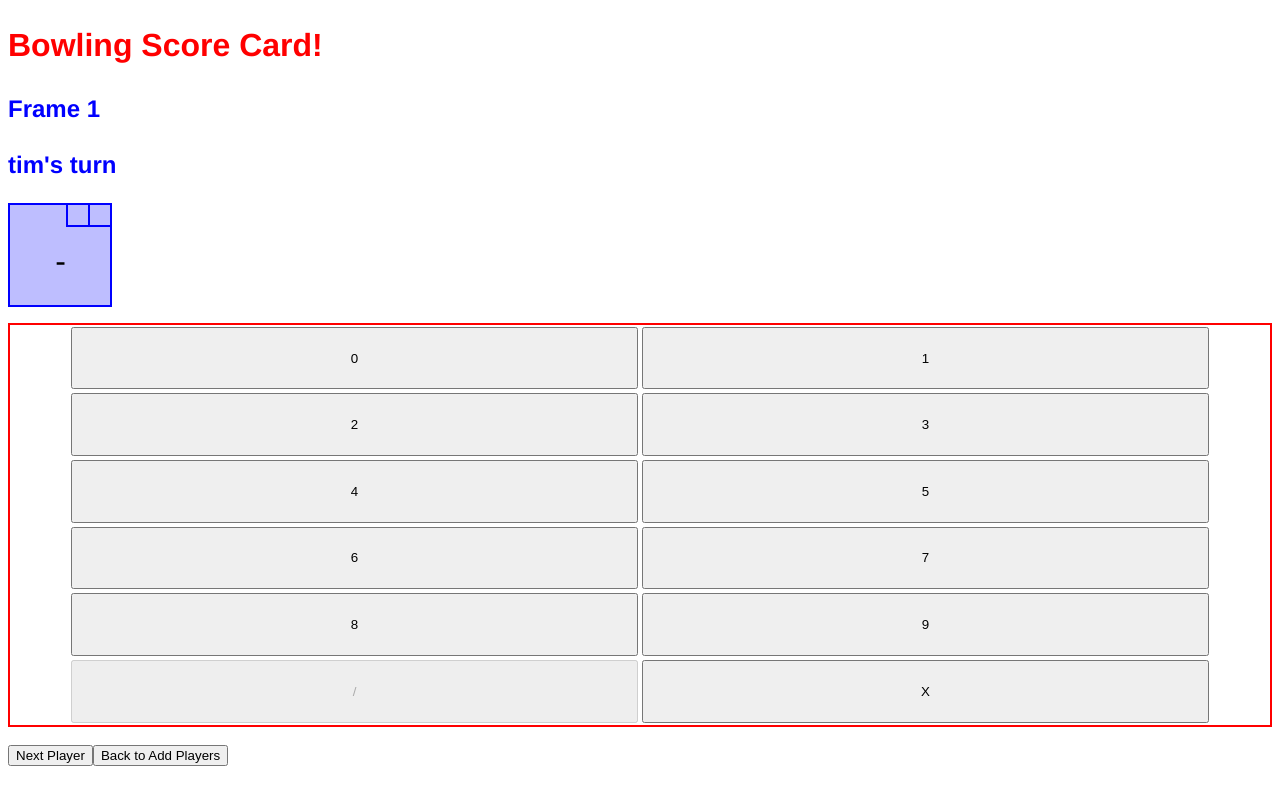
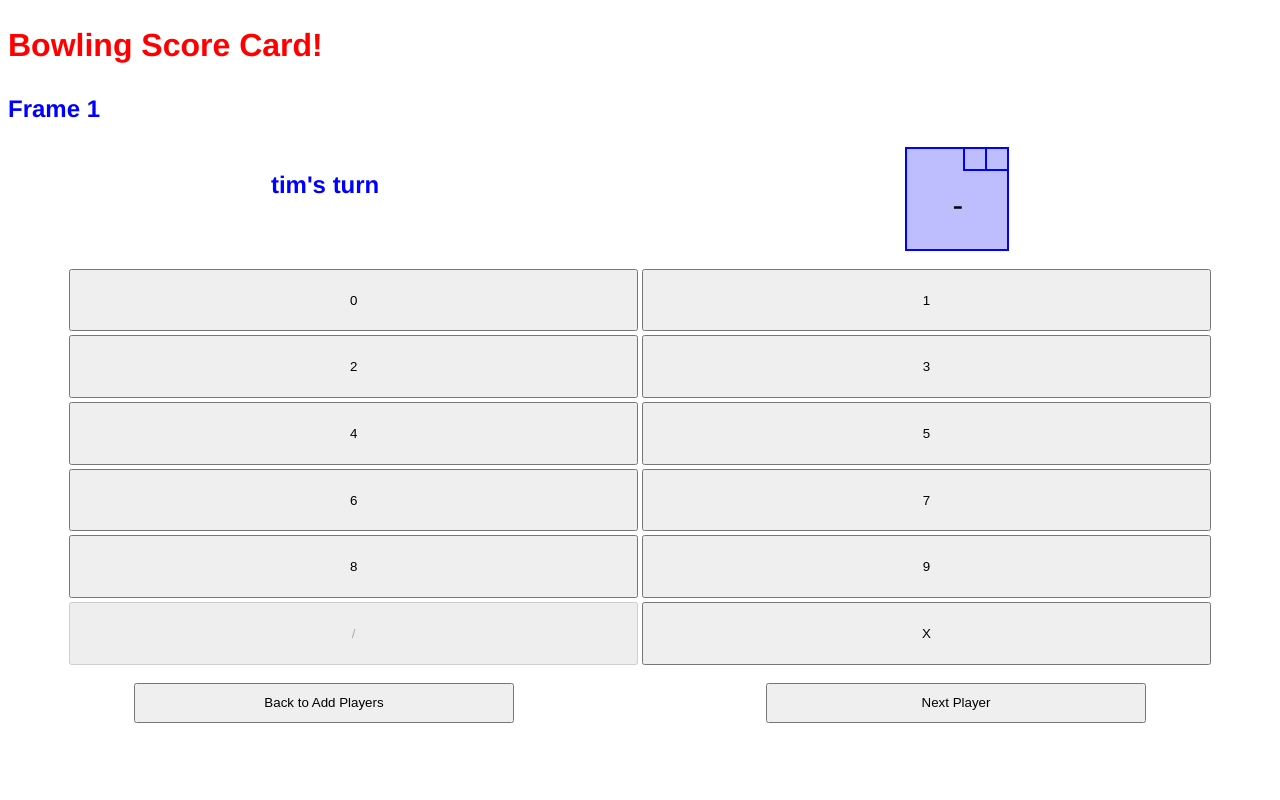
Before and after one commit to t-cbailey/bowling-scorecard, a React (Vite) app: page /play in a window 1280 px wide. Built offline with nearby package versions, Linux system fonts and the light colour scheme.

Commit message:
rough layout of buttons

```diff
--- a/customTypes/customTypes.ts
+++ b/customTypes/customTypes.ts
@@ -37,6 +37,10 @@ export interface CurrentTurnProps {
   players: Player[];
   totalFrameScore: string;
   setTotalFrameScore: Function;
+  disableHSButton: boolean;
+  setDisableHSButton: Function;
+  disableStrikeButton: boolean;
+  setDisableStrikeButton: Function;
 }
 
 export type turnCount = 0 | 1 | 2;
--- a/src/App.scss
+++ b/src/App.scss
@@ -9,3 +9,16 @@ h1 {
     color: $primaryColor;
 }
 h2 {color:$secondaryColor}
+
+#playBottomButtonsContainer{
+    display: flex;
+    flex-direction: row;
+    flex-wrap: nowrap;
+    justify-content: space-around;
+
+}
+
+.playBottomButton{
+    width: 30%;
+    height: 5vh;
+}
--- a/src/Styling/currentTurn.scss
+++ b/src/Styling/currentTurn.scss
@@ -37,10 +37,16 @@ font-size: xx-large;
 
     justify-content: center;
     padding:0px;
-    border:2px red solid
+
 }
 .turnButton{
     width: 45%;
     margin:2px
 
 }
+
+#turnDataContainer {
+    display: flex;
+    flex-direction: row;
+    justify-content: space-around;
+}
--- a/src/components/CurrentTurn.tsx
+++ b/src/components/CurrentTurn.tsx
@@ -13,12 +13,15 @@ function CurrentTurn({
   setButtonsDisabled,
   totalFrameScore,
   setTotalFrameScore,
+  disableHSButton,
+  setDisableHSButton,
+  disableStrikeButton,
+  setDisableStrikeButton,
 }: CurrentTurnProps) {
-  const [disableHS, setDisableHS] = React.useState<boolean>(true);
+  const currentPlayer = players[playerIndex].name;
 
   const handleScoreSelect = (e: React.MouseEvent<HTMLButtonElement>) => {
     const targetName = (e.target as HTMLButtonElement).value;
-
     if (+targetName + +players[playerIndex].turns[frameCount] > 10) {
       setTurnCount(1);
       alert("max score is 10!");
@@ -29,11 +32,12 @@ function CurrentTurn({
             curr[playerIndex].turns[frameCount].push("10");
           } else {
             curr[playerIndex].turns.push(["10", "0"]);
+            setDisableHSButton(true);
             setButtonsDisabled(true);
+            setDisableStrikeButton(true);
           }
           return [...curr];
-        }
-        if (Array.isArray(curr[playerIndex].turns[frameCount])) {
+        } else if (Array.isArray(curr[playerIndex].turns[frameCount])) {
           curr[playerIndex].turns[frameCount].push(targetName);
         } else {
           curr[playerIndex].turns.push([targetName]);
@@ -41,18 +45,19 @@ function CurrentTurn({
         return [...curr];
       });
       setTurnCount(turnCount + 1);
+      setDisableStrikeButton(true);
     }
   };
 
   React.useEffect(() => {
     if (turnCount > 1) {
       setButtonsDisabled(true);
+      setDisableStrikeButton(true);
     }
-
-    if (turnCount === 1) {
-      setDisableHS(false);
+    if (turnCount === 1 && players[playerIndex].turns[frameCount][0] !== "10") {
+      setDisableHSButton(false);
     } else {
-      setDisableHS(true);
+      setDisableHSButton(true);
     }
   }, [turnCount]);
 
@@ -83,6 +88,8 @@ function CurrentTurn({
 
   return (
     <>
+      <div id="turnDataContainer">
+        <h2>{`${currentPlayer}'s turn`}</h2>
         <div className="frameContainer">
           <div className="outerTurnBox">
             <div className="innerTurnBox">
@@ -94,6 +101,7 @@ function CurrentTurn({
                 convertNumbers(players[playerIndex].turns[frameCount][0])}
             </div>
             <p className="frameTotalScore">{totalFrameScore}</p>
+          </div>
         </div>
       </div>
       <ol id="turnButtonContainer">
@@ -179,7 +187,7 @@ function CurrentTurn({
         </button>
         <button
           className="turnButton"
-          disabled={disableHS}
+          disabled={disableHSButton}
           value={(10 - +players[playerIndex].turns[frameCount]).toString()}
           onClick={handleScoreSelect}
         >
@@ -187,7 +195,7 @@ function CurrentTurn({
         </button>
         <button
           className="turnButton"
-          disabled={buttonsDisabled}
+          disabled={disableStrikeButton}
           value={"10"}
           onClick={handleScoreSelect}
         >
--- a/src/components/Play.tsx
+++ b/src/components/Play.tsx
@@ -9,9 +9,12 @@ function Play({ players, setPlayers, frameCount, setFrameCount }: PlayProps) {
 
   const [turnCount, setTurnCount] = React.useState<turnCount>(0);
   const [buttonsDisabled, setButtonsDisabled] = React.useState<boolean>(false);
+  const [disableHSButton, setDisableHSButton] = React.useState<boolean>(true);
   const [totalFrameScore, setTotalFrameScore] = React.useState<string>("-");
+  const [disableStrikeButton, setDisableStrikeButton] =
+    React.useState<boolean>(false);
+  React.useState<boolean>(true);
 
-  const currentPlayer = players[playerIndex].name;
   const navigate = useNavigate();
 
   const handleNextPlayer = () => {
@@ -25,6 +28,8 @@ function Play({ players, setPlayers, frameCount, setFrameCount }: PlayProps) {
     }
     setTurnCount(0);
     setTotalFrameScore("-");
+    setDisableHSButton(true);
+    setDisableStrikeButton(false);
   };
 
   const handleReturnToPlayers = () => {
@@ -44,7 +49,7 @@ function Play({ players, setPlayers, frameCount, setFrameCount }: PlayProps) {
     return (
       <>
         <h2>{`Frame ${frameCount + 1}`} </h2>
-        <h2>{`${currentPlayer}'s turn`}</h2>
+
         <CurrentTurn
           players={players}
           setTurnCount={setTurnCount}
@@ -56,14 +61,22 @@ function Play({ players, setPlayers, frameCount, setFrameCount }: PlayProps) {
           setButtonsDisabled={setButtonsDisabled}
           totalFrameScore={totalFrameScore}
           setTotalFrameScore={setTotalFrameScore}
+          disableHSButton={disableHSButton}
+          setDisableHSButton={setDisableHSButton}
+          disableStrikeButton={disableStrikeButton}
+          setDisableStrikeButton={setDisableStrikeButton}
         />
 
-        <button onClick={handleNextPlayer}>
-          {frameCount === 10 && playerIndex === players.length - 1
-            ? "Finish"
-            : "Next Player"}
-        </button>
-        <button onClick={handleReturnToPlayers}>Back to Add Players</button>
+        <div id="playBottomButtonsContainer">
+          <button onClick={handleReturnToPlayers} className="playBottomButton">
+            Back to Add Players
+          </button>
+          <button onClick={handleNextPlayer} className="playBottomButton">
+            {frameCount === 10 && playerIndex === players.length - 1
+              ? "Finish"
+              : "Next Player"}
+          </button>
+        </div>
       </>
     );
 }
```
Also changed, not shown: src/Styling/play.scss (added). Lines whose indentation alone changed are shown as unchanged.
